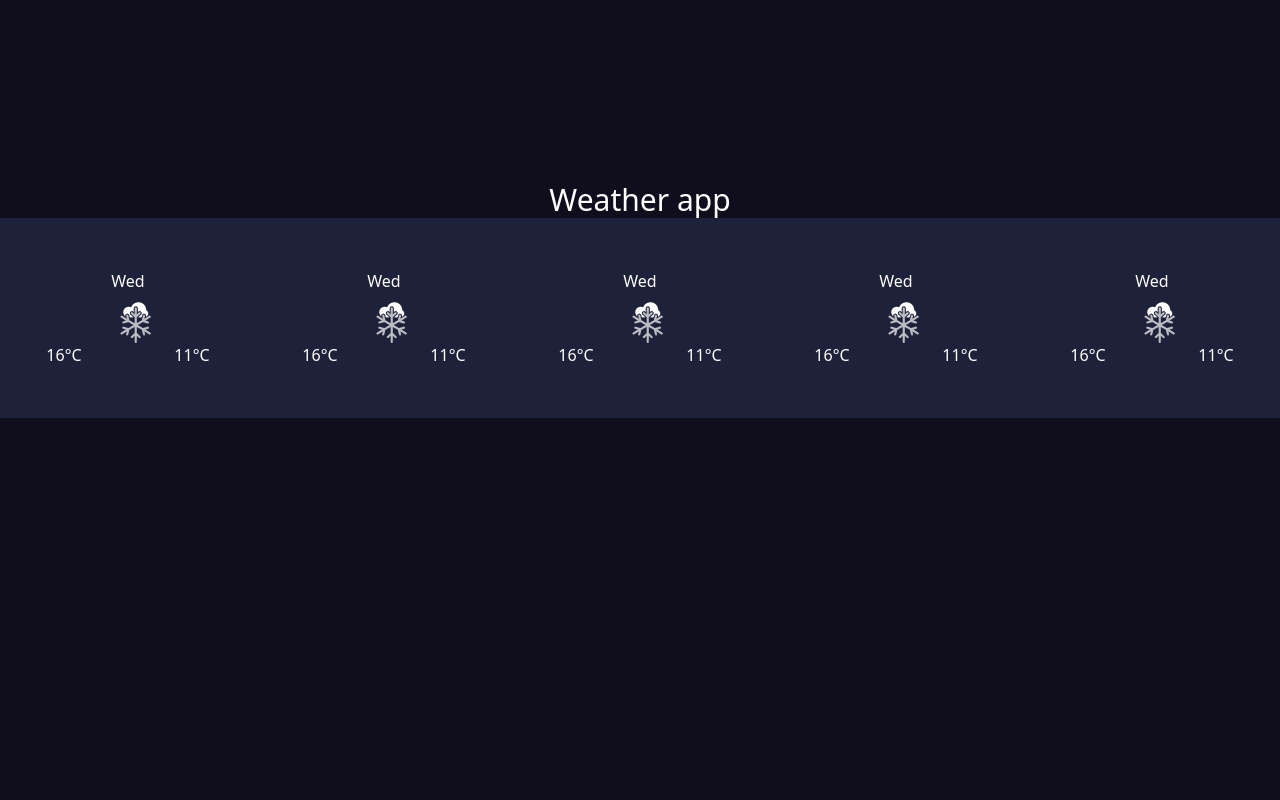
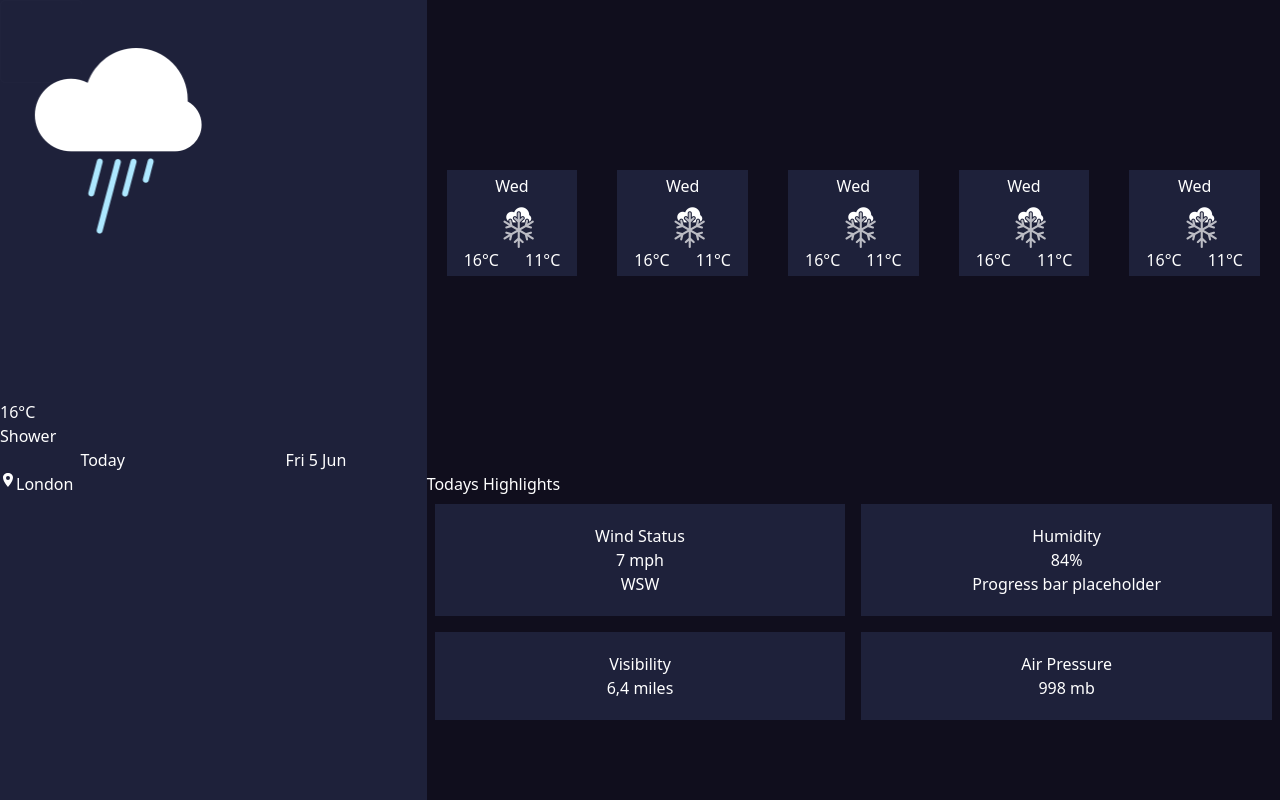
Before and after one commit to mo-patel/weather-app, a Next.js app: page / in a window 1280 px wide. Built offline with nearby package versions, Linux system fonts and the light colour scheme.

Commit message:
Added other main component designs

```diff
--- a/components/HighlightsComponent.tsx
+++ b/components/HighlightsComponent.tsx
@@ -6,8 +6,28 @@ interface HighlightsComponentProps {
 
 export const HighlightsComponent: FC<HighlightsComponentProps> = () => {
     return (
-        <div>
-
+        <div className="w-full">
+            <h2>Todays Highlights</h2>
+            <div className="grid grid-cols-2">
+                <div className="bg-card-blue p-5 m-2 flex flex-col items-center">
+                    <h3>Wind Status</h3>
+                    <p>7 mph</p>
+                    <p>WSW</p>
+                </div>
+                <div className="bg-card-blue p-5 m-2 flex flex-col items-center">
+                    <h3>Humidity</h3>
+                    <p>84%</p>
+                    <p>Progress bar placeholder</p>
+                </div>
+                <div className="bg-card-blue p-5 m-2 flex flex-col items-center">
+                    <h3>Visibility</h3>
+                    <p>6,4 miles</p>
+                </div>
+                <div className="bg-card-blue p-5 m-2 flex flex-col items-center">
+                    <h3>Air Pressure</h3>
+                    <p>998 mb</p>
+                </div>
+            </div>
         </div>
     );
 }
--- a/components/LargeWeatherComponent.tsx
+++ b/components/LargeWeatherComponent.tsx
@@ -1,12 +1,28 @@
+import Image from "next/image";
 import { FC } from "react";
+import { IoLocationSharp } from 'react-icons/io5'
 
 interface LargeWeatherComponentProps {
 
 }
-
+//bg-[url('/images/CloudBg.png')] bg-cover bg-no-repeat [opacity: 0.3]
 export const LargeWeatherComponent: FC<LargeWeatherComponentProps> = () => {
     return (
-        <div>
+        <div className="flex flex-col bg-card-blue h-full">
+            <div className="after:bg-[url('/images/CloudBg.png')] after:bg-cover after:bg-no-repeat
+            after:w-full after:h-full after:[opacity: 0.3] w-full h-1/2 relative">
+                <Image src="/images/LightRain.png" alt="LightRain" width={202} height={234}  />
+            </div>
+            <p>16°C</p>
+            <p>Shower</p>
+            <div className="flex flex-row justify-around">
+                <p>Today</p>
+                <p>Fri 5 Jun</p>
+            </div>
+            <div className="flex flex-row">
+                <IoLocationSharp />
+                <p>London</p>
+            </div>
 
         </div>
     );
--- a/components/WeeklyForecastComponent.tsx
+++ b/components/WeeklyForecastComponent.tsx
@@ -7,7 +7,7 @@ interface WeeklyForecastComponentProps {
 
 export const WeeklyForecastComponent: FC<WeeklyForecastComponentProps> = () => {
     return (
-        <div className="bg-card-blue w-1/2 h-1/2 flex flex-col justify-center">
+        <div className="bg-card-blue flex flex-col justify-center m-5 p-1">
             <p className="self-center">Wed </p>
             <Image src="/images/hail.png" className="max-w-50 max-h-40" height={50} width={40} objectFit="contain" alt="hail" />
             <div className="flex flex-row justify-around">
--- a/pages/index.tsx
+++ b/pages/index.tsx
@@ -1,13 +1,21 @@
 import type { NextPage } from 'next'
+import { HighlightsComponent } from '../components/HighlightsComponent'
+import { LargeWeatherComponent } from '../components/LargeWeatherComponent'
 import { WeeklyForecastComponent } from '../components/WeeklyForecastComponent'
 
 const Home: NextPage = () => {
   return (
-    <div className='flex flex-col items-center justify-center w-full h-screen'>
-      <h1 className='text-3xl'>Weather app</h1>
-      <div className='flex flex-row w-full h-1/2'>
+    <div className='grid grid-cols-3 grid-rows-2 items-center justify-center w-full h-screen'>
+      <div className='row-span-2 h-full '>
+        <LargeWeatherComponent />
+      </div>
+      <div className='grid md:grid-cols-5 sm:grid-cols-3 col-start-2 col-span-2 w-full h-1/4'>
         {[0,1,2,3,4].map((item, idx )=> <WeeklyForecastComponent key={idx} />)}
       </div>
+      <div className='col-start-2 col-span-2 '>
+        <HighlightsComponent />
+      </div>
+
     </div>
   )
 }
```
